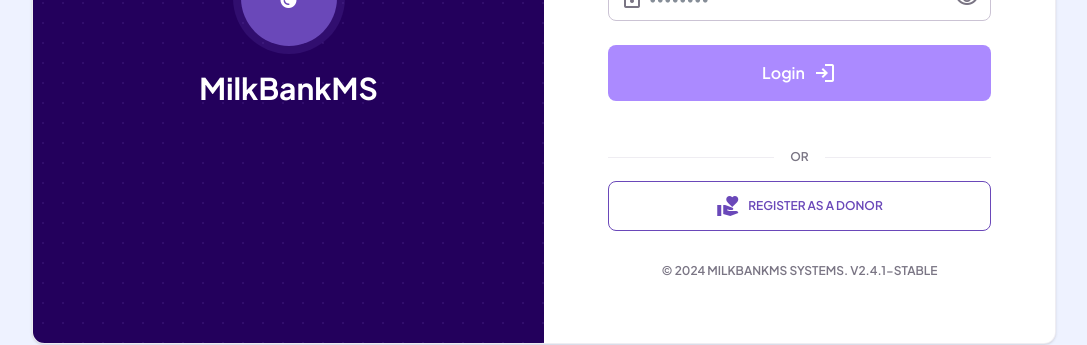
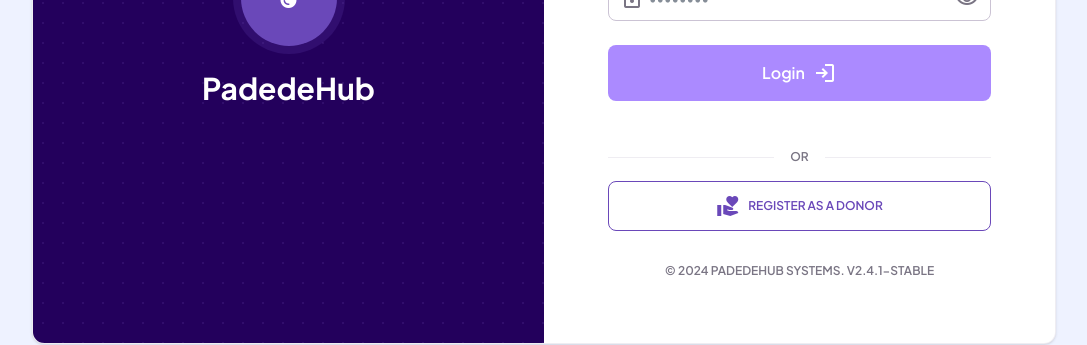
Before and after one commit to nomorepinto/milkbankos, a Next.js app: page /login in a window 1280 px wide. Shown: the part 372-717 px from the top of the page, without its empty margins (96-1183 px from the left). Built offline with nearby package versions, Linux system fonts and the light colour scheme; no server answers; the database is empty.

Commit message:
added changes to inventory

```diff
--- a/components/milkbank/layout/TopNav.tsx
+++ b/components/milkbank/layout/TopNav.tsx
@@ -6,6 +6,7 @@ import Link from "next/link";
 import { usePathname } from "next/navigation";
 import { APP_NAV_ITEMS, SECONDARY_NAV_ITEMS } from "@/lib/data/navigation";
 import { Icon } from "../ui/Icon";
+import { APP_NAME } from "@/lib/config";
 
 export interface TopNavProps {
   readonly activeSlug?: string;
@@ -114,7 +115,7 @@ export function TopNav({ activeSlug }: TopNavProps) {
       <header className="fixed top-0 z-40 flex h-16 w-full items-center justify-between border-b border-white/10 bg-primary-dark px-4 md:px-6">
         <div className="flex items-center gap-4 md:gap-8">
           <span className="text-lg font-extrabold tracking-tight text-white">
-            MilkBankMS
+            {APP_NAME}
           </span>
           {!isMinimalNav && (
             <nav className="hidden items-center gap-5 lg:flex">
--- a/components/milkbank/screens/DonorRegistrationScreen.tsx
+++ b/components/milkbank/screens/DonorRegistrationScreen.tsx
@@ -5,6 +5,7 @@ import { useRouter } from "next/navigation";
 import { AppShell } from "@/components/milkbank/layout/AppShell";
 import { Icon } from "@/components/milkbank/ui/Icon";
 import { supabase } from "@/lib/supabaseClient";
+import { APP_NAME } from "@/lib/config";
 
 const donorRegistrationSteps = [
   "Personal Profile",
@@ -160,7 +161,7 @@ export function DonorRegistrationScreen(_props: Readonly<DonorRegistrationScreen
             <div className="mx-auto mb-3 flex h-14 w-14 items-center justify-center rounded-full bg-primary-container">
               <Icon name="volunteer_activism" className="text-2xl text-white" filled />
             </div>
-            <h1 className="text-xl font-semibold text-white">MilkBankMS</h1>
+            <h1 className="text-xl font-semibold text-white">{APP_NAME}</h1>
             <p className="text-sm text-white/70">Donor Registration Portal</p>
           </div>
 
--- a/components/milkbank/screens/LoginScreen.tsx
+++ b/components/milkbank/screens/LoginScreen.tsx
@@ -5,6 +5,7 @@ import { useState, useEffect } from "react";
 import { useRouter } from "next/navigation";
 import { Icon } from "@/components/milkbank/ui/Icon";
 import { supabase } from "@/lib/supabaseClient";
+import { APP_NAME } from "@/lib/config";
 
 export interface LoginScreenProps { }
 
@@ -17,7 +18,7 @@ export function LoginScreen(_props: Readonly<LoginScreenProps>) {
   const [errorMessage, setErrorMessage] = useState("Invalid credentials. Please verify your email and password.");
   const [isLoading, setIsLoading] = useState(false);
 
-  const [copyright, setCopyright] = useState("© 2024 MilkBankMS Systems");
+  const [copyright, setCopyright] = useState(`© 2024 ${APP_NAME} Systems`);
   const [version, setVersion] = useState("V2.4.1-Stable");
 
   useEffect(() => {
@@ -110,7 +111,7 @@ export function LoginScreen(_props: Readonly<LoginScreenProps>) {
                 <Icon name="water_drop" className="text-5xl" filled />
               </div>
               <div className="space-y-2">
-                <h1 className="text-3xl font-bold text-white">MilkBankMS</h1>
+                <h1 className="text-3xl font-bold text-white">{APP_NAME}</h1>
               </div>
             </div>
           </div>
--- /dev/null
+++ b/lib/config.ts
@@ -0,0 +1 @@
+export const APP_NAME = "PadedeHub";
```
